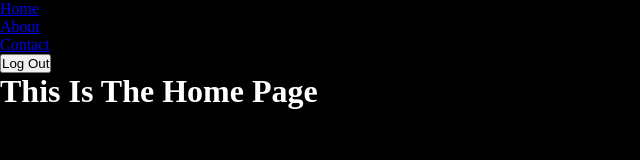
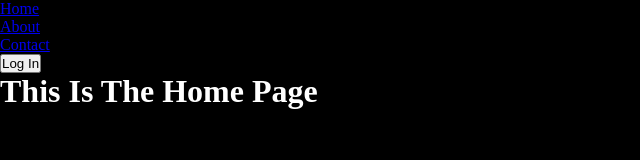
Before and after one commit to Rajan-4900/React_Router_class, a React (Vite) app: page / in a window 1280 px wide. Shown: the top 160 px of the page, without its empty margins (0-640 px from the left). Built offline with nearby package versions, Linux system fonts and the light colour scheme.

Commit message:
this is a dynamic navigation bar login method

```diff
--- a/src/Components/Nav.jsx
+++ b/src/Components/Nav.jsx
@@ -29,7 +29,7 @@ const Nav = () => {
                     <Link to="/user">User</Link>
                 </li>
                 <li>
-                    <button onClick={handleLogin}>Log In</button>
+                    <button onClick={handleLogout}>Log Out</button>
                 </li>
                 </>)}
 
@@ -41,7 +41,7 @@ const Nav = () => {
                     <Link to="/contact">Contact</Link>
                 </li>
                 <li>
-                    <button onClick={handleLogout}>Log Out</button>
+                    <button onClick={handleLogin}>Log In</button>
                 </li>
                 </>)}
 
```
